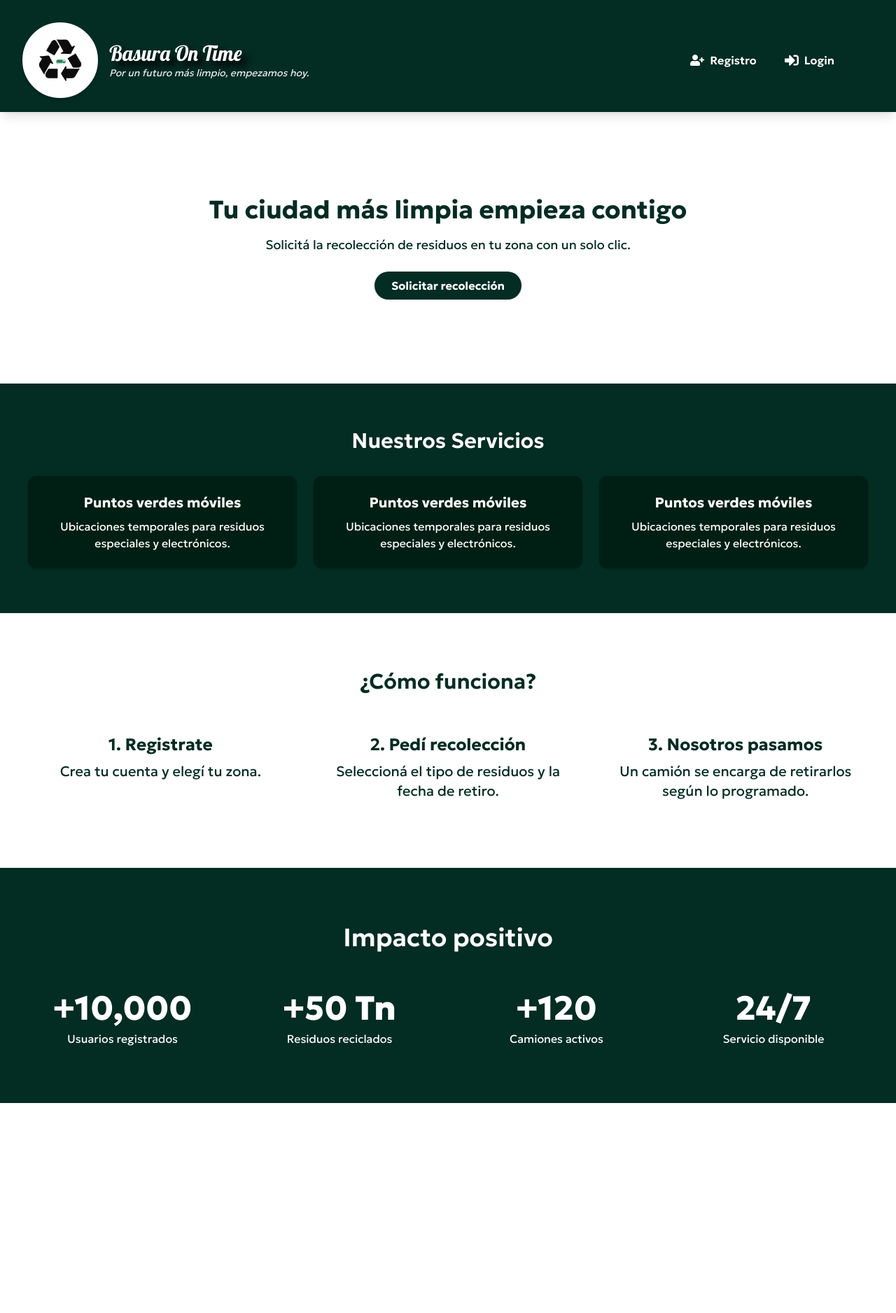
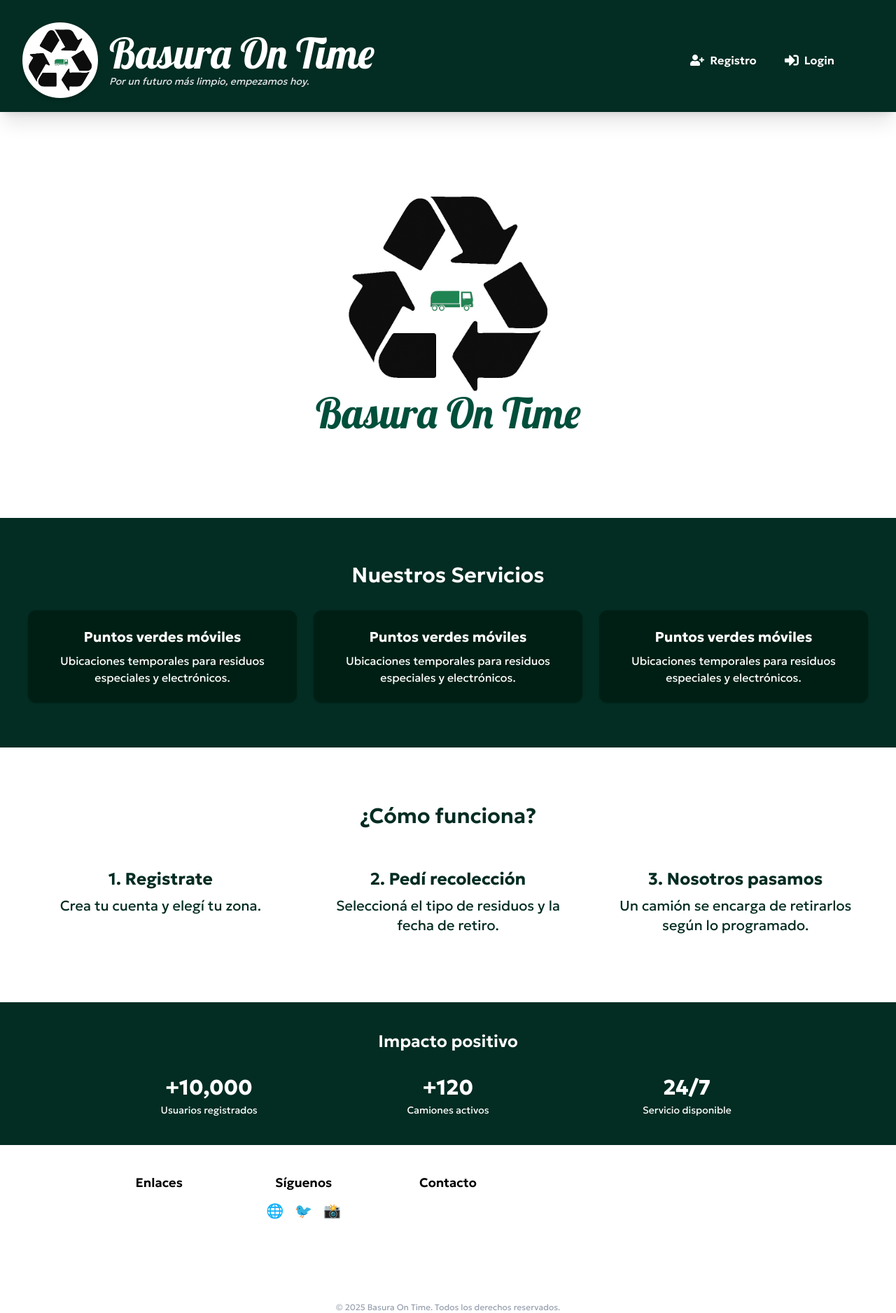
Before and after one commit to JLSP-666/Basura--On--Time, a React (Vite) app: page / in a window 1280 px wide. Shown: the whole page at 70% size. Before the commit the page ends 1576 px from the top, so only its background shows below. Built offline with nearby package versions, Linux system fonts and the light colour scheme.

Commit message:
despli 3.1.3

```diff
--- a/src/Layouts/Header/Header.jsx
+++ b/src/Layouts/Header/Header.jsx
@@ -15,14 +15,14 @@ export function Header() {
 
   return (
     <header>
-      <div className="sticky top-0 bg-[var(--Voscuro2)] h-40 grid grid-cols-2 items-center z-50 FontGeologica text-white shadow-lg">
+      <div className="sticky top-0 bg-[var(--Voscuro2)] h-40 grid grid-cols-2 items-center z-50 FontGeologica text-white shadow-xl">
         {/* Logo con texto y frase inspiradora */}
         <div className="flex items-center gap-4 m-8">
           <div className="w-27 aspect-square bg-white rounded-full shadow-md flex justify-center items-center border-2">
             <img src={logo} alt="logo" className="w-auto h-22" />
           </div>
           <div className="text-white">
-            <p className="FontCursive text-3xl">Basura On Time</p>
+            <p className="FontCursive text-6xl">Basura On Time</p>
             <p className="text-sm text-gray-200 italic">Por un futuro más limpio, empezamos hoy.</p>
           </div>
         </div>
--- a/src/Layouts/Header/Main/Main.jsx
+++ b/src/Layouts/Header/Main/Main.jsx
@@ -2,6 +2,7 @@ import React from 'react'
 import TextBox from '../../../UI/Text-Box/Text-Box'
 import Button2 from '../../../UI/Button2/Button2'
 import './Main.css'
+import logo from '../../../assets/img/icons/logo.png'
 
 const Main = () => {
   return (
@@ -9,11 +10,11 @@ const Main = () => {
       <main className="FontGeologica">
 
         {/* Hero Section - Verde oscuro 1 */}
-        <section className="bg-white text-white py-30 text-center px-6">
-          <h1 className="text-4xl font-bold mb-4 text-[var(--Voscuro2)]">Tu ciudad más limpia empieza contigo</h1>
-          <p className="text-lg mb-6 text-[var(--Voscuro2)]">Solicitá la recolección de residuos en tu zona con un solo clic.</p>
-          <Button2 />
+        <section className="bg-white text-white py-30 px-6 flex flex-col items-center justify-center text-center min-h-[50vh]">
+          <img src={logo} alt="logo" className="w-auto h-[280px]" />
+          <p className="FontCursive text-emerald-900 text-6xl">Basura On Time</p>
         </section>
+
 
         {/* Servicios - Verde oscuro 2 */}
         <section className="py-16 px-6 bg-[var(--Voscuro2)] text-white text-center">
@@ -45,27 +46,63 @@ const Main = () => {
         </section>
 
         {/* Impacto positivo - Verde oscuro 2 (Full width) */}
-        <section className="bg-[var(--Voscuro2)] py-20 px-6 text-center text-white">
-          <h2 className="text-4xl font-semibold mb-14">Impacto positivo</h2>
-          <div className="grid md:grid-cols-4 gap-10 max-w-[1200px] mx-auto">
+        <section className="bg-[var(--Voscuro2)] py-10 px-4 text-center text-white flex flex-col justify-center items-center">
+          <h2 className="text-2xl font-semibold mb-8">Impacto positivo</h2>
+          <div className="grid md:grid-cols-3 gap-6 max-w-[1000px] w-full">
             <div>
-              <h3 className="text-5xl font-extrabold mb-2">+10,000</h3>
-              <p>Usuarios registrados</p>
+              <h3 className="text-3xl font-extrabold mb-1">+10,000</h3>
+              <p className="text-sm">Usuarios registrados</p>
             </div>
             <div>
-              <h3 className="text-5xl font-extrabold mb-2">+50 Tn</h3>
-              <p>Residuos reciclados</p>
+              <h3 className="text-3xl font-extrabold mb-1">+120</h3>
+              <p className="text-sm">Camiones activos</p>
             </div>
             <div>
-              <h3 className="text-5xl font-extrabold mb-2">+120</h3>
-              <p>Camiones activos</p>
-            </div>
-            <div>
-              <h3 className="text-5xl font-extrabold mb-2">24/7</h3>
-              <p>Servicio disponible</p>
+              <h3 className="text-3xl font-extrabold mb-1">24/7</h3>
+              <p className="text-sm">Servicio disponible</p>
             </div>
           </div>
         </section>
+        <footer className="bg-white text-white h-2 py-10 px-4 text-center">
+          <div className="max-w-[1000px] mx-auto grid md:grid-cols-5 gap-8">
+            {/* Sección de enlaces */}
+            <div>
+              <h4 className="text-lg text-black font-semibold mb-3">Enlaces</h4>
+              <ul className="space-y-2 text-sm">
+                <li><a href="#" className="hover:underline">Inicio</a></li>
+                <li><a href="#" className="hover:underline">Servicios</a></li>
+                <li><a href="#" className="hover:underline">Contacto</a></li>
+                <li><a href="#" className="hover:underline">Acerca de</a></li>
+              </ul>
+            </div>
+
+            {/* Sección de redes sociales */}
+            <div>
+              <h4 className="text-lg text-black font-semibold mb-3">Síguenos</h4>
+              <div className="flex justify-center gap-4 text-xl">
+                <a href="#" aria-label="Facebook" className="hover:text-emerald-400">🌐</a>
+                <a href="#" aria-label="Twitter" className="hover:text-emerald-400">🐦</a>
+                <a href="#" aria-label="Instagram" className="hover:text-emerald-400">📸</a>
+              </div>
+            </div>
+
+            {/* Sección de contacto o dirección */}
+            <div>
+              <h4 className="text-lg text-black font-semibold mb-3">Contacto</h4>
+              <p className="text-sm">info@basuraontime.com</p>
+              <p className="text-sm">+123 456 7890</p>
+              <p className="text-sm">Ciudad Verde, Eco País</p>
+            </div>
+          </div>
+
+          {/* Línea final */}
+          <div className="mt-10 text-xs text-gray-400">
+            © {new Date().getFullYear()} Basura On Time. Todos los derechos reservados.
+          </div>
+        </footer>
+
+
+
 
       </main>
     </>
--- a/src/pages/Admin/Admin.css
+++ b/src/pages/Admin/Admin.css
@@ -1,6 +1,6 @@
 .FontCursive {
     font-family: 'lobster', cursive;
-    text-shadow: black 8px 8px 10px;
+
 }
 
 .sectFirst {
--- a/src/pages/Camiones/Camiones.css
+++ b/src/pages/Camiones/Camiones.css
@@ -24,7 +24,7 @@
 
 .FontCursive {
     font-family: 'lobster', cursive;
-    text-shadow: black 8px 8px 10px;
+
 }
 
 .ImgLogo{
--- a/src/pages/InicioS/InicioS.jsx
+++ b/src/pages/InicioS/InicioS.jsx
@@ -47,23 +47,23 @@ const XLanding = () => {
           <BotonBack route="/" content=" " />
         </div>
         <img className='img_logo' src={logoBasuraOnTime} alt="Logo" />
-        <p id='FontCursive' className='text-6xl text-center text-white'>BASURA ON TIME</p>
+        <p id='FontCursive' className='text-6xl text-center text-white'>Basura On Time</p>
       </div>
 
-      <div className='FontGeologica flex flex-col justify-center items-center gap-1 bg-[var(--Voscuro2)] w-120 h-110 rounded-4xl py-10 px-6'>
+      <div className='FontGeologica flex flex-col justify-center items-center gap-4 bg-[var(--Voscuro2)] w-140 h-150 rounded-4xl py-10 px-6'>
         <p id='FontCursive' className='text-5xl text-white mb-6'>Iniciar sesión</p>
 
         <input
-          className='rounded-md bg-[var(--Vclaro2)] w-100 h-10 text-center placeholder:text-center text-white mb-3'
+          className='rounded-md bg-[var(--Vclaro2)] w-110 h-14 text-center placeholder:text-center text-white mb-3'
           type="text"
           placeholder='Correo electrónico'
           value={email}
           onChange={(e) => setCorreo(e.target.value)}
         />
 
-        <div className="relative w-100 mb-3">
+        <div className="relative w-110 mb-3">
           <input
-            className='rounded-md bg-[var(--Vclaro2)] w-full h-10 text-white placeholder:text-center text-center'
+            className='rounded-md bg-[var(--Vclaro2)] w-110 h-14 text-white placeholder:text-center text-center'
             type={showPassword ? "text" : "password"}
             placeholder='Contraseña'
             value={password}
@@ -84,14 +84,14 @@ const XLanding = () => {
         </div>
 
         <button
-          className='rounded-md w-100 h-10 bg-[var(--Vclaro)] text-white group cursor-pointer transition-all duration-300 ease-in-out hover:scale-105 hover:shadow-2xl hover:bg-opacity-90 active:scale-95 mb-3'
+          className='rounded-md w-110 h-14 bg-[var(--Vclaro)] text-white group cursor-pointer transition-all duration-300 ease-in-out hover:scale-105 hover:shadow-2xl hover:bg-opacity-90 active:scale-95 mb-3'
           onClick={handleLoginSubmit}
         >
           Iniciar sesión
         </button>
 
         <button
-          className='rounded-md w-100 h-10 bg-[var(--Voscuro3)] text-white group cursor-pointer transition-all duration-300 ease-in-out hover:scale-105 hover:shadow-2xl hover:bg-opacity-90 active:scale-95 mb-4'
+          className='rounded-md w-110 h-14 bg-[var(--Voscuro3)] text-white group cursor-pointer transition-all duration-300 ease-in-out hover:scale-105 hover:shadow-2xl hover:bg-opacity-90 active:scale-95 mb-4'
           onClick={() => navigate('/register')}
         >
           Crear cuenta
--- a/src/pages/PanelAdmin/PanelAdmin.css
+++ b/src/pages/PanelAdmin/PanelAdmin.css
@@ -10,7 +10,7 @@
 
 .FontCursive {
     font-family: 'lobster', cursive;
-    text-shadow: black 8px 8px 10px;
+
 }
 
 .FontGeologica{
--- a/src/pages/Register/Register.css
+++ b/src/pages/Register/Register.css
@@ -13,7 +13,7 @@
 
 #FontCursive {
   font-family: 'lobster', cursive;
-  text-shadow: black 8px 8px 10px;
+
 }
 
 .sectFirst {
--- a/src/pages/Register/Register.jsx
+++ b/src/pages/Register/Register.jsx
@@ -108,7 +108,7 @@ const Register = () => {
             <BotonBack route="/" content=" " />
           </div>
           <img className='img_logo' src={logoBasuraOnTime} alt="" />
-          <p id='FontCursive' className='text-6xl text-center text-white'>BASURA ON TIME</p>
+          <p id='FontCursive' className='text-6xl text-center text-white'>Basura On Time</p>
         </div>
         <div className='FontGeologica flex flex-col justify-center items-center gap-3.5 bg-[var(--Voscuro2)] w-120 h-150 rounded-4xl '>
           <p id='FontCursive' className='text-5xl p-10 text-white'>Registro</p>
--- a/src/pages/Usuario/Usuario.css
+++ b/src/pages/Usuario/Usuario.css
@@ -1,4 +1,4 @@
 .FontCursive {
     font-family: 'lobster', cursive;
-    text-shadow: black 8px 8px 10px;
+
 }
```
Also changed, not shown: src/Layouts/Header/Main/Main.css (line endings or trailing spaces), src/assets/img/icons/logo.png.
